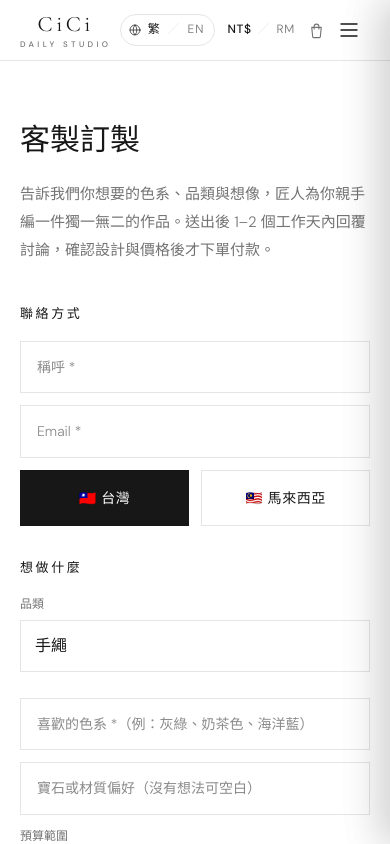
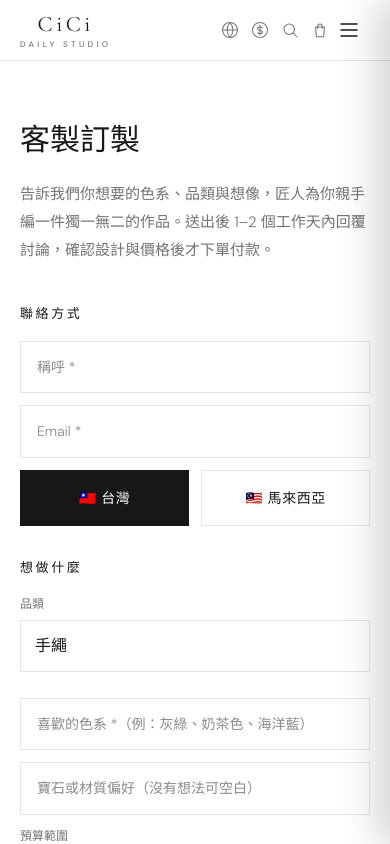
Before and after one commit to austinisadoge/cici-app, a Next.js app: page /custom in a window 390 px wide. Shown: the top 844 px of the page. Built offline with nearby package versions, Linux system fonts and the light colour scheme.

Commit message:
Nav: icon buttons with language/currency dropdowns

```diff
--- a/app/globals.css
+++ b/app/globals.css
@@ -95,7 +95,36 @@ button { font-family: inherit; }
   font-size: 12px; letter-spacing: .08em; transition: .2s var(--tx);
   white-space: nowrap;
 }
-.bag-icon { display: none; width: 19px; height: 19px; }
+
+/* 圖示按鈕 + 下拉選單 */
+.nav-icon-btn {
+  background: none; border: none; padding: 6px; font-family: inherit;
+  cursor: pointer; color: var(--muted); transition: color .2s var(--tx);
+  display: flex; align-items: center;
+  -webkit-tap-highlight-color: transparent;
+}
+.nav-icon-btn svg { width: 19px; height: 19px; display: block; }
+.nav-icon-btn:hover, .nav-icon-btn.on { color: var(--ink); }
+.nav-dd { position: relative; }
+.nav-dd-backdrop { position: fixed; inset: 0; z-index: 55; background: transparent; }
+.nav-dd-panel {
+  position: absolute; top: calc(100% + 12px); right: -6px;
+  background: #fff; border: 1px solid var(--line);
+  min-width: 168px; padding: 6px 0; z-index: 56;
+  box-shadow: 0 8px 28px rgba(0, 0, 0, .09);
+  animation: ddIn .18s var(--tx);
+}
+@keyframes ddIn { from { opacity: 0; transform: translateY(-4px); } to { opacity: 1; transform: none; } }
+.nav-dd-panel button {
+  display: flex; justify-content: space-between; align-items: center;
+  width: 100%; padding: 11px 16px;
+  background: none; border: none; font-family: inherit; cursor: pointer;
+  font-size: 13px; color: var(--muted); letter-spacing: .04em;
+  transition: .15s var(--tx); white-space: nowrap;
+}
+.nav-dd-panel button:hover { background: var(--soft); color: var(--ink); }
+.nav-dd-panel button.on { color: var(--ink); font-weight: 500; }
+.nav-dd-panel i { font-style: normal; font-size: 12px; }
 .nav-action:hover { color: var(--ink); }
 .bag { position: relative; }
 .bag-badge {
@@ -459,13 +488,11 @@ footer { background: #fff; border-top: 1px solid var(--line); padding: 80px 0 32
 @media (max-width: 600px) {
   .nav-in { height: 60px; gap: 8px; }
   .nav-logo { font-size: 22px; }
-  .nav-right { gap: 10px; font-size: 11px; }
-  .lang-switch { padding: 5px 8px; gap: 5px; }
-  .lang-switch svg { width: 12px; height: 12px; }
-  .nav-action:not(.bag) { display: none; }
-  .bag .bag-text { display: none; }
-  .bag .bag-icon { display: block; }
-  .bag-badge { top: -4px; right: -7px; }
+  .nav-right { gap: 2px; }
+  .nav-icon-btn { padding: 5px; }
+  .nav-icon-btn svg { width: 18px; height: 18px; }
+  .bag-badge { top: -2px; right: -2px; }
+  .nav-dd-panel { right: -40px; }
   .announce { font-size: 10px; padding: 10px; letter-spacing: .16em; }
   .fifty .img { aspect-ratio: 1/1; }
   .fifty .text { padding: 56px 20px; }
--- a/components/Header.tsx
+++ b/components/Header.tsx
@@ -1,16 +1,30 @@
 'use client'
 
 import { useState } from 'react'
-import { useI18n } from '@/lib/i18n'
+import { useI18n, type Lang, type Currency } from '@/lib/i18n'
 import { useCart } from '@/lib/cart'
 import { MegaMenu } from './MegaMenu'
+
+type DD = 'lang' | 'cur' | null
 
 export function Header() {
   const { lang, setLang, cur, setCur, t } = useI18n()
   const { itemCount, toggle } = useCart()
   const [menuOpen, setMenuOpen] = useState(false)
+  const [dd, setDd] = useState<DD>(null)
+
+  const pickLang = (l: Lang) => {
+    setLang(l)
+    setDd(null)
+  }
+  const pickCur = (c: Currency) => {
+    setCur(c)
+    setDd(null)
+  }
+
   return (
     <header className="nav">
+      {dd && <div className="nav-dd-backdrop" onClick={() => setDd(null)} />}
       <div className="container-x nav-in">
         <div className="nav-left">
           <a href="/#series">{t('系列', 'SERIES')}</a>
@@ -23,70 +37,87 @@ export function Header() {
           <span className="nav-logo-sub">DAILY STUDIO</span>
         </a>
         <div className="nav-right">
-          <div className="lang-switch" title="Switch language">
-            <svg
-              viewBox="0 0 24 24"
-              fill="none"
-              stroke="currentColor"
-              strokeWidth="1.4"
-              strokeLinecap="round"
-              strokeLinejoin="round"
+          {/* 語言 */}
+          <div className="nav-dd">
+            <button
+              type="button"
+              className={`nav-icon-btn ${dd === 'lang' ? 'on' : ''}`}
+              onClick={() => setDd(d => (d === 'lang' ? null : 'lang'))}
+              aria-label={t('切換語言', 'Language')}
+              aria-expanded={dd === 'lang'}
             >
-              <circle cx="12" cy="12" r="10" />
-              <line x1="2" y1="12" x2="22" y2="12" />
-              <path d="M12 2 a15 15 0 0 1 0 20 a15 15 0 0 1 0 -20" />
+              <svg viewBox="0 0 24 24" fill="none" stroke="currentColor" strokeWidth="1.4" strokeLinecap="round" strokeLinejoin="round">
+                <circle cx="12" cy="12" r="10" />
+                <line x1="2" y1="12" x2="22" y2="12" />
+                <path d="M12 2 a15 15 0 0 1 0 20 a15 15 0 0 1 0 -20" />
+              </svg>
+            </button>
+            {dd === 'lang' && (
+              <div className="nav-dd-panel">
+                <button type="button" className={lang === 'zh' ? 'on' : ''} onClick={() => pickLang('zh')}>
+                  <span>繁體中文</span>
+                  {lang === 'zh' && <i>✓</i>}
+                </button>
+                <button type="button" className={lang === 'en' ? 'on' : ''} onClick={() => pickLang('en')}>
+                  <span>English</span>
+                  {lang === 'en' && <i>✓</i>}
+                </button>
+              </div>
+            )}
+          </div>
+
+          {/* 幣別 */}
+          <div className="nav-dd">
+            <button
+              type="button"
+              className={`nav-icon-btn ${dd === 'cur' ? 'on' : ''}`}
+              onClick={() => setDd(d => (d === 'cur' ? null : 'cur'))}
+              aria-label={t('切換幣別', 'Currency')}
+              aria-expanded={dd === 'cur'}
+            >
+              <svg viewBox="0 0 24 24" fill="none" stroke="currentColor" strokeWidth="1.4" strokeLinecap="round" strokeLinejoin="round">
+                <circle cx="12" cy="12" r="10" />
+                <path d="M14.8 9.2c-.6-.8-1.6-1.3-2.8-1.3-1.9 0-3.4 1-3.4 2.3 0 3.4 6.8 1.5 6.8 4.6 0 1.3-1.5 2.3-3.4 2.3-1.2 0-2.2-.5-2.8-1.3" />
+                <line x1="12" y1="5.8" x2="12" y2="18.2" />
+              </svg>
+            </button>
+            {dd === 'cur' && (
+              <div className="nav-dd-panel">
+                <button type="button" className={cur === 'nt' ? 'on' : ''} onClick={() => pickCur('nt')}>
+                  <span>NT$ {t('新台幣', 'TWD')}</span>
+                  {cur === 'nt' && <i>✓</i>}
+                </button>
+                <button type="button" className={cur === 'rm' ? 'on' : ''} onClick={() => pickCur('rm')}>
+                  <span>RM {t('馬幣', 'MYR')}</span>
+                  {cur === 'rm' && <i>✓</i>}
+                </button>
+              </div>
+            )}
+          </div>
+
+          {/* 搜尋 */}
+          <button type="button" className="nav-icon-btn" aria-label={t('搜尋', 'Search')}>
+            <svg viewBox="0 0 24 24" fill="none" stroke="currentColor" strokeWidth="1.4" strokeLinecap="round" strokeLinejoin="round">
+              <circle cx="11" cy="11" r="7" />
+              <line x1="21" y1="21" x2="16.2" y2="16.2" />
             </svg>
-            <span
-              className={`lang-pill ${lang === 'zh' ? 'on' : ''}`}
-              onClick={() => setLang('zh')}
-            >
-              繁
-            </span>
-            <span className="lang-divider">／</span>
-            <span
-              className={`lang-pill ${lang === 'en' ? 'on' : ''}`}
-              onClick={() => setLang('en')}
-            >
-              EN
-            </span>
-          </div>
-          <div className="cur-switch">
-            <span
-              className={`cur-pill ${cur === 'nt' ? 'on' : ''}`}
-              onClick={() => setCur('nt')}
-            >
-              NT$
-            </span>
-            <span className="lang-divider">／</span>
-            <span
-              className={`cur-pill ${cur === 'rm' ? 'on' : ''}`}
-              onClick={() => setCur('rm')}
-            >
-              RM
-            </span>
-          </div>
-          <span className="nav-action">{t('搜尋', 'SEARCH')}</span>
+          </button>
+
+          {/* 購物袋 */}
           <button
             type="button"
-            className="nav-action bag"
+            className="nav-icon-btn bag"
             onClick={toggle}
             aria-label={t('開啟購物袋', 'Open bag')}
           >
-            <span className="bag-text">{t('購物袋', 'BAG')}</span>
-            <svg
-              className="bag-icon"
-              viewBox="0 0 24 24"
-              fill="none"
-              stroke="currentColor"
-              strokeWidth="1.4"
-              strokeLinecap="round"
-              strokeLinejoin="round"
-            >
+            <svg viewBox="0 0 24 24" fill="none" stroke="currentColor" strokeWidth="1.4" strokeLinecap="round" strokeLinejoin="round">
               <path d="M6 8h12l-1.2 12.2a1 1 0 0 1-1 .8H8.2a1 1 0 0 1-1-.8L6 8z" />
               <path d="M9 10V7a3 3 0 0 1 6 0v3" />
             </svg>
             {itemCount > 0 && <b className="bag-badge">{itemCount}</b>}
           </button>
+
+          {/* 選單 */}
           <button
             type="button"
             className="nav-burger"
```
